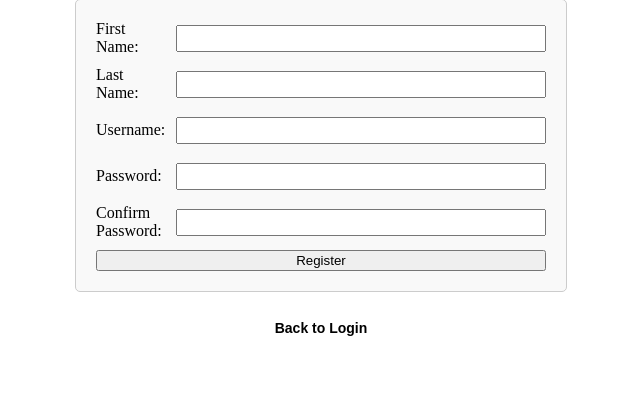
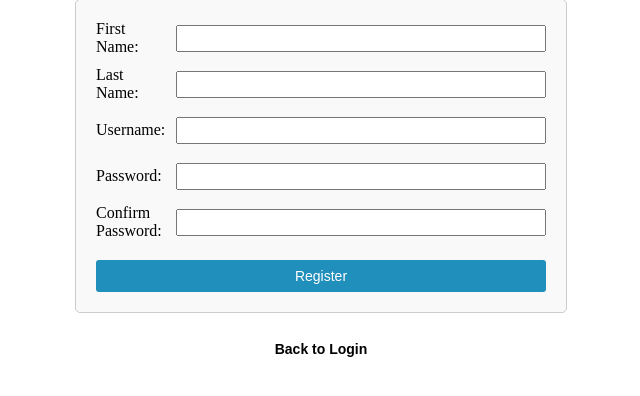
Before and after one commit to jarielys-cg/cop4331-small-project-20, a PHP site: page /html/signup.html in a window 1280 px wide. Shown: the part 118-514 px from the top of the page, without its empty margins (319-959 px from the left). Run offline with PHP 8.4, Linux system fonts and the light colour scheme.

Commit message:
Add login/register button style

```diff
--- a/css/signup.css
+++ b/css/signup.css
@@ -34,10 +34,16 @@ body h1{
     flex-grow: 1;
 }
 
-.username-icon, .password-icon {
-    width: 20px;
-    vertical-align: middle;
-    margin-right: 5px;
+.register-button {
+    font-family: Arial, sans-serif;
+    padding: 8px 16px;
+    border: none;
+    border-radius: 3px;
+    background-color: #218fbb;
+    color: white;
+    font-size: 14px;
+    cursor: pointer;
+    margin-top: 10px;
 }
 
 .backtologin-box {
```
Also changed, not shown: css/index.css (+12 -0 lines).
